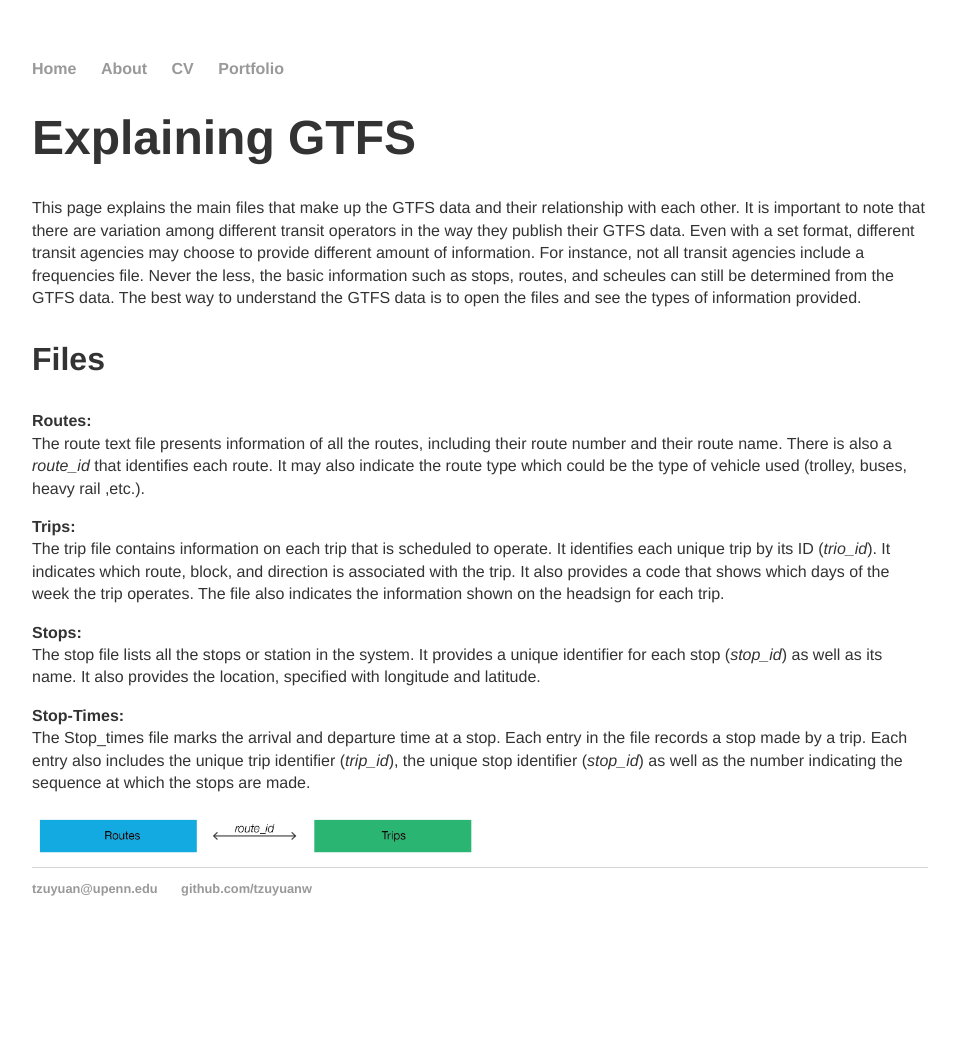
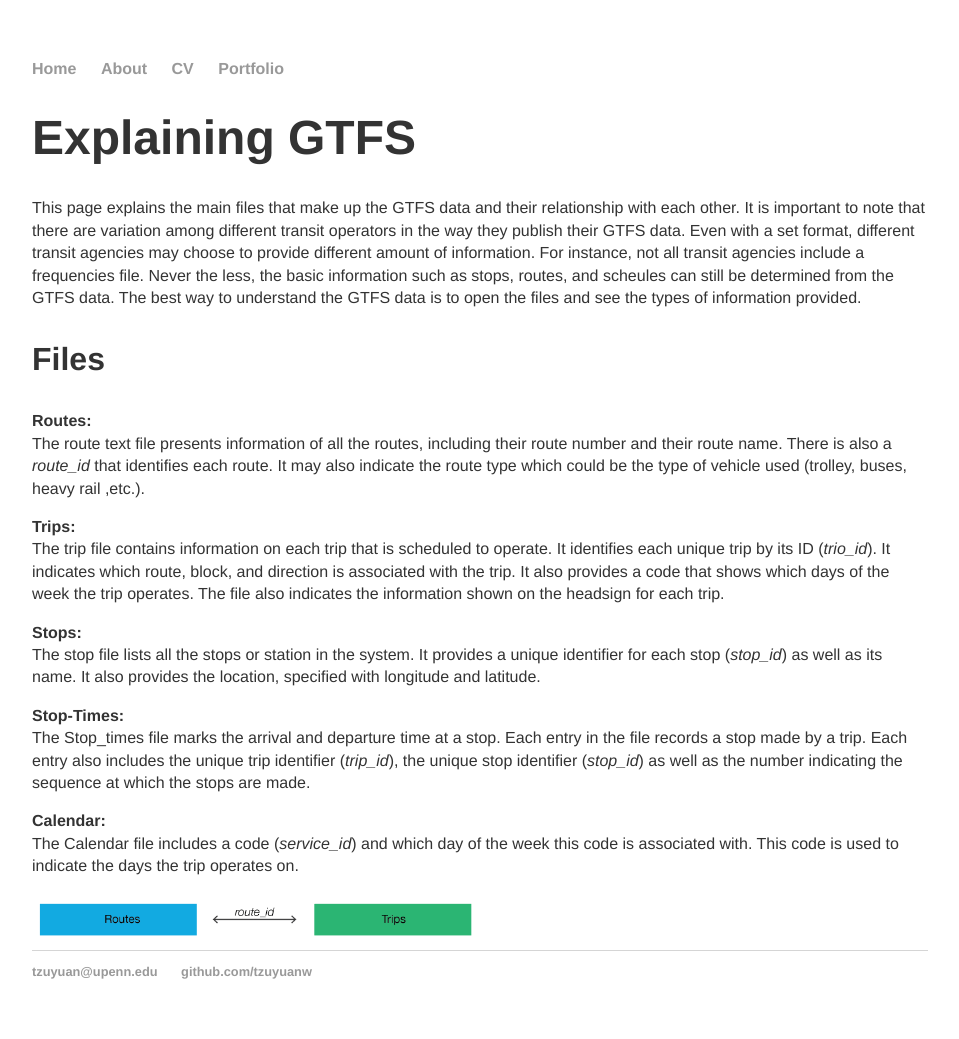
Before and after one commit to tzuyuanw/tzuyuanw.github.io, a Jekyll site: the page built from blog/GTFSexplanation.html, in a window 1280 px wide. Shown: the whole page, without its empty margins (160-1119 px from the left). Built offline with Jekyll 4.4.1, drawn with Linux system fonts in a browser that asks for light colours; before the commit the page ends 956 px from its top, so only the background shows below that.

Commit message:
Update GTFSexplanation.html

```diff
--- a/blog/GTFSexplanation.html
+++ b/blog/GTFSexplanation.html
@@ -34,7 +34,10 @@ title: Explaining GTFS
 			Each entry also includes the unique trip identifier (<i>trip_id</i>),
 			the unique stop identifier (<i>stop_id</i>) as well as the number indicating the sequence at which the stops are made.
 		</p>
-
+		<p><b>Calendar:</b></br>
+			The Calendar file includes a code (<i>service_id</i>) and which day of the week this code is associated with.
+			This code is used to indicate the days the trip operates on.
+		</p>
 
 
 	</div>
```
